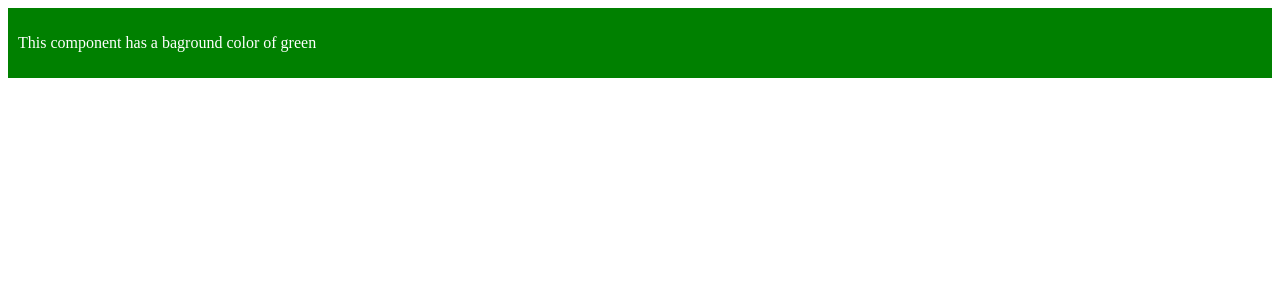
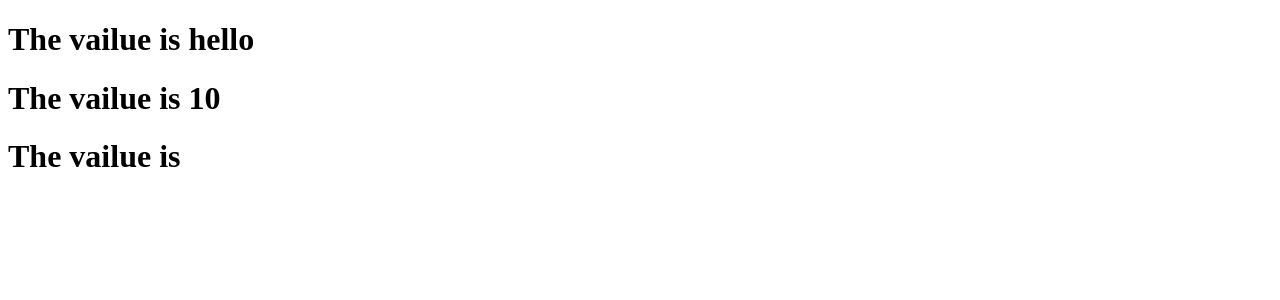
Before and after one commit to ANireshkumar/joes_react, a React (Vite) app in the folder project1/: page / in a window 1280 px wide. Shown: the top 300 px of the page. Built offline with nearby package versions, Linux system fonts and the light colour scheme.

Commit message:
Props type --> oneOftype

```diff
--- a/project1/src/App.jsx
+++ b/project1/src/App.jsx
@@ -1,12 +1,15 @@
-import OneOfSample from "./Components/OneOfSample"
+
+import MultitypeComponent from "./Components/MultitypeComponent"
 import "./css/app.css"
 function App() {
 
 
   return (
     <>
-<OneOfSample color="green" />
 
+  <MultitypeComponent value="hello" />
+<MultitypeComponent value={10} />
+<MultitypeComponent value={true} />
     </>
   )
 }
--- /dev/null
+++ b/project1/src/Components/MultitypeComponent.jsx
@@ -0,0 +1,13 @@
+import PropTypes from "prop-types"
+const MultitypeComponent = (props) => {
+  return (
+    <div>
+        <h1>The vailue is {props.value}</h1>
+    </div>
+  )
+}
+
+MultitypeComponent.propTypes = {
+    value: PropTypes.oneOfType([PropTypes.string, PropTypes.number, PropTypes.bool])
+}
+export default MultitypeComponent
```
